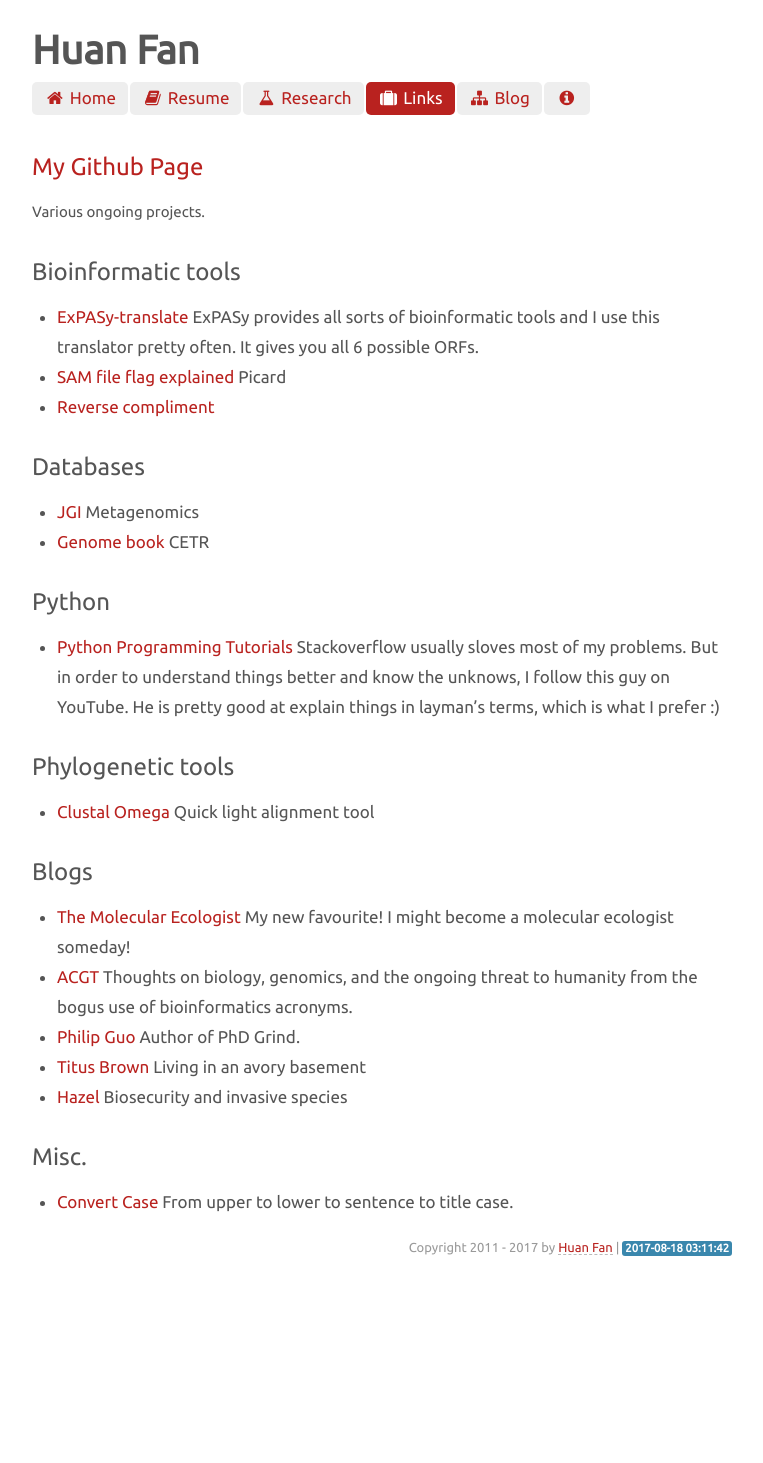
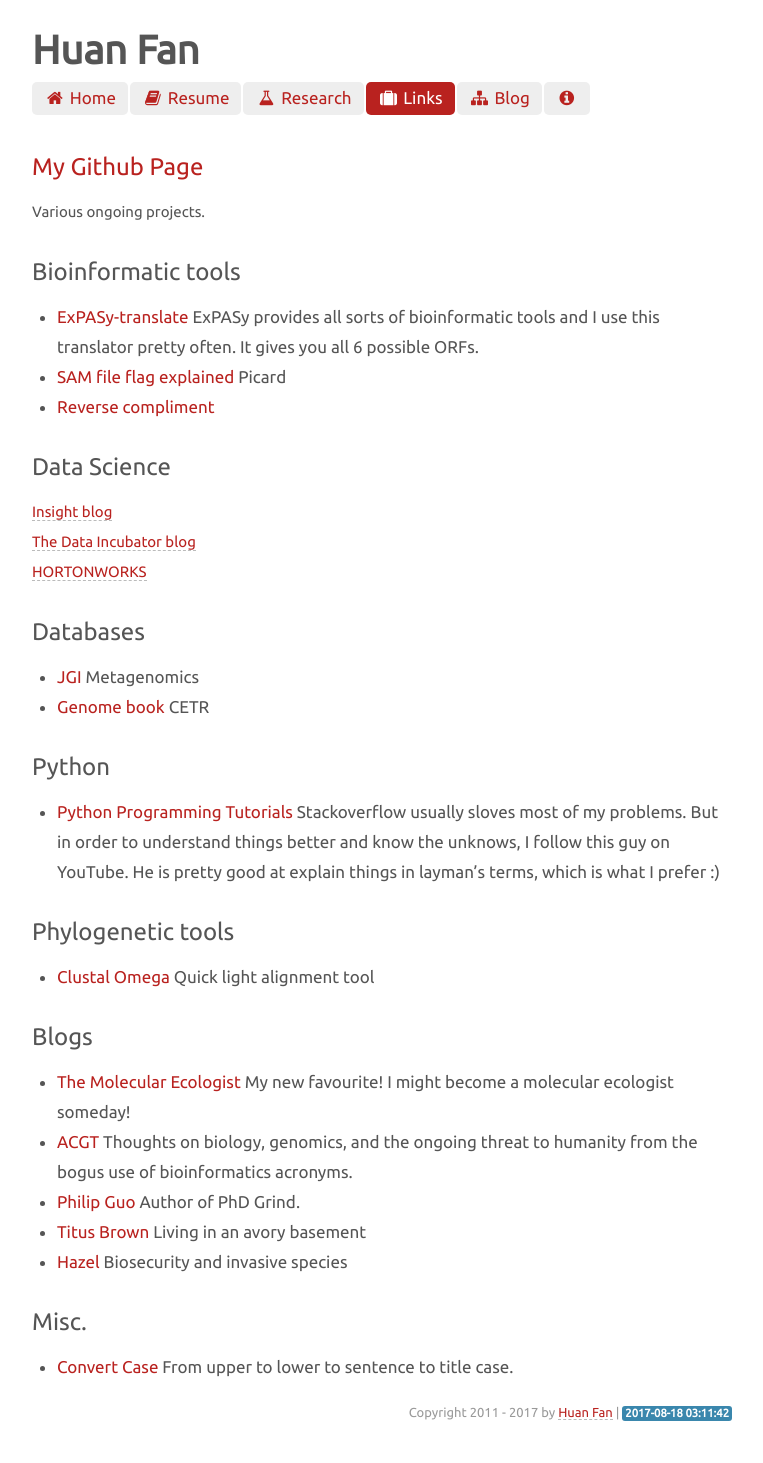
Before and after one commit to fanhuan/fanhuan.github.io, a Jekyll site: the page built from links.md, in a window 1280 px wide. Shown: the whole page, without its empty margins (258-1021 px from the left). Built offline with Jekyll 4.4.1, drawn with Linux system fonts in a browser that asks for light colours; before the commit the page ends 1298 px from its top, so only the background shows below that.

Commit message:
data science

```diff
--- a/links.md
+++ b/links.md
@@ -23,6 +23,11 @@
 + [SAM file flag explained](https://broadinstitute.github.io/picard/explain-flags.html) Picard
 + [Reverse compliment](http://www.bioinformatics.org/sms/rev_comp.html)
 
+## Data Science
+[Insight blog](https://blog.insightdatascience.com/preparing-for-the-transition-to-data-science-e9194c90b42c)
+[The Data Incubator blog](http://blog.thedataincubator.com/)
+[HORTONWORKS](https://hortonworks.com/blog/)
+
 ## Databases
 + [JGI]() Metagenomics
 + [Genome book](https://symbiosis-u19.microbialsciences.wisc.edu/protected/index.php) CETR
```
